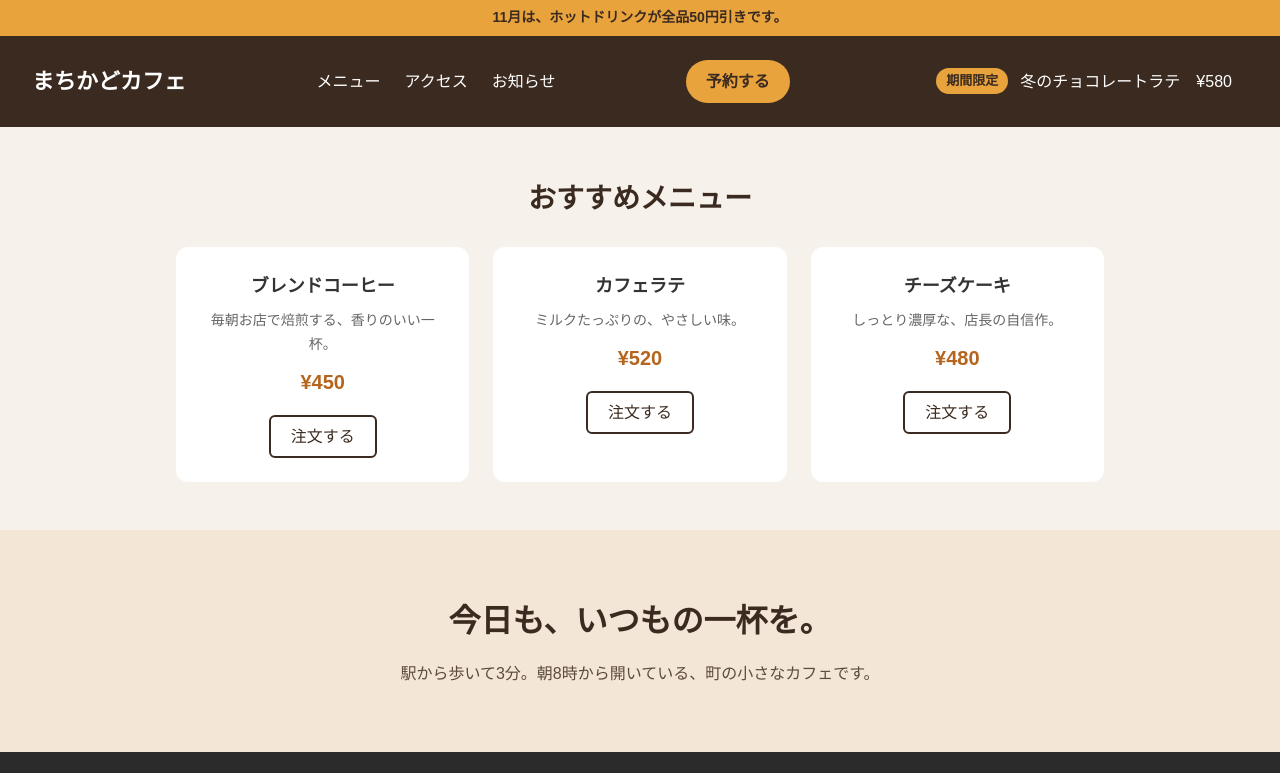
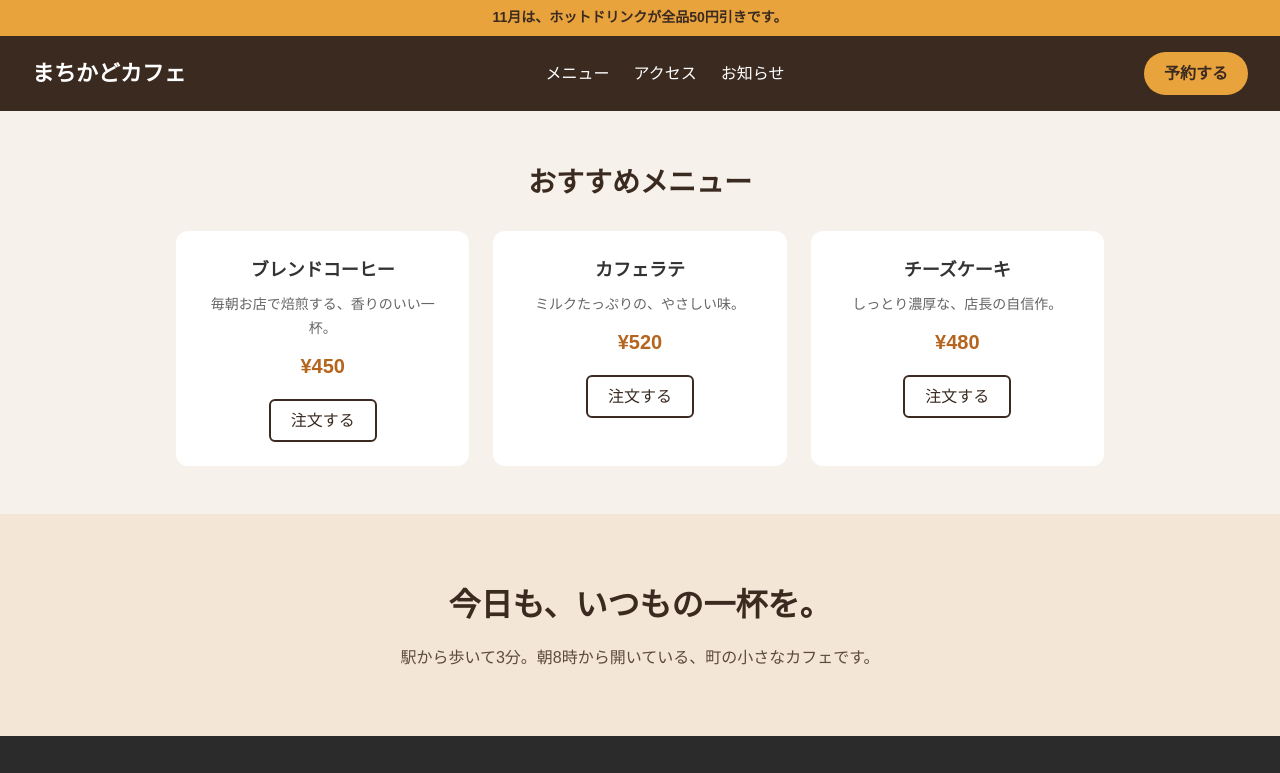
Before and after one commit to Finapich/cafe-261113-PRAN, a plain HTML site: page index.html in a window 1280 px wide. Shown: the top 773 px of the page. Drawn offline with Linux system fonts and the light colour scheme.

Commit message:
Revert "MC-103 Add limited-time drink banner"

```diff
--- a/css/header.css
+++ b/css/header.css
@@ -64,27 +64,3 @@
   margin: 0;
   color: #5c4a3d;
 }
-
-.campaign {
-  display: flex;
-  justify-content: center;
-  align-items: center;
-  gap: 12px;
-  padding: 16px;
-  background: #3b2a20;
-}
-
-.campaign__label {
-  margin: 0;
-  padding: 2px 10px;
-  border-radius: 999px;
-  background: #e8a33d;
-  color: #3b2a20;
-  font-size: 13px;
-  font-weight: bold;
-}
-
-.campaign__text {
-  margin: 0;
-  color: #fff;
-}
--- a/index.html
+++ b/index.html
@@ -26,11 +26,6 @@
       <li><a class="site-header__link" href="#">お知らせ</a></li>
     </ul>
     <a class="site-header__button" href="#">予約する</a>
-      <div class="campaign">
-    <p class="campaign__label">期間限定</p>
-    <p class="campaign__text">冬のチョコレートラテ　¥580</p>
-  </div>
-
   </header>
 
   <!-- ===== A ヘッダー ここまで ===== -->
```
